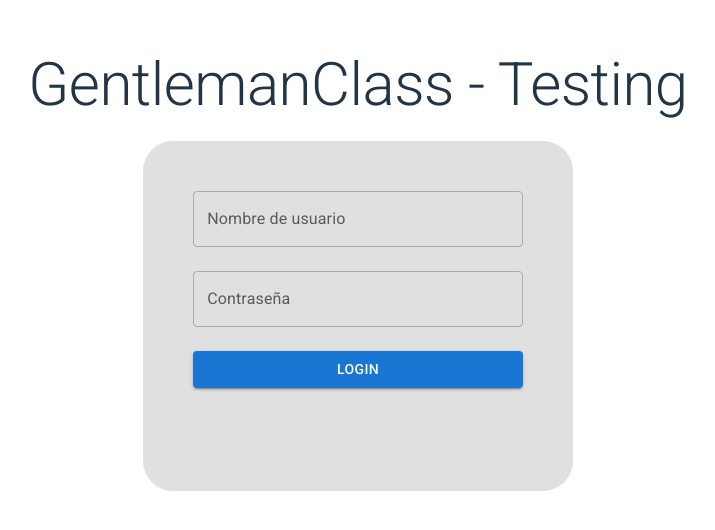
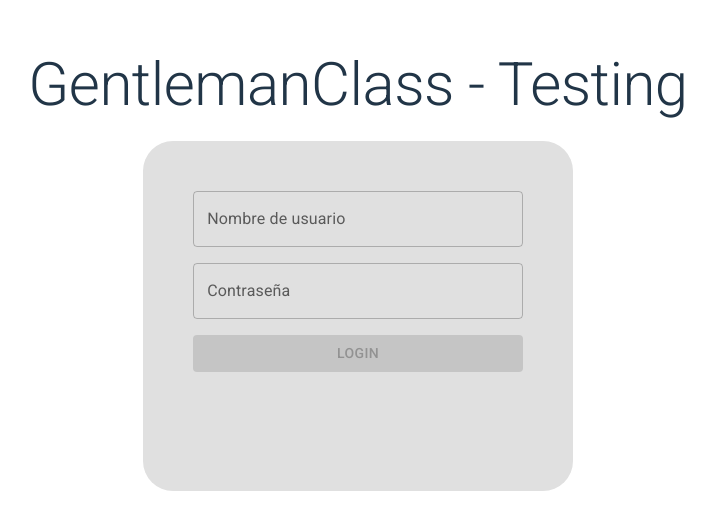
Before and after one commit to Gentleman-Programming/GentlemanClass_Testing, a React (Vite) app: page / in a window 1280 px wide. Shown: the part 130-660 px from the top of the page, without its empty margins (282-997 px from the left). Built offline with nearby package versions, Linux system fonts and the light colour scheme; the HTML template or start-up script is replaced by a standard one.

Commit message:
feat: add yup validation

```diff
--- a/package.json
+++ b/package.json
@@ -11,10 +11,12 @@
   "dependencies": {
     "@emotion/react": "^11.10.0",
     "@emotion/styled": "^11.10.0",
+    "@hookform/resolvers": "^2.9.7",
     "@mui/material": "^5.9.3",
     "react": "^18.2.0",
     "react-dom": "^18.2.0",
-    "react-hook-form": "^7.34.0"
+    "react-hook-form": "^7.34.0",
+    "yup": "^0.32.11"
   },
   "devDependencies": {
     "@types/react": "^18.0.15",
--- a/src/components/LoginForm.jsx
+++ b/src/components/LoginForm.jsx
@@ -1,9 +1,49 @@
-import { Box, Button, TextField } from '@mui/material';
+import { useEffect, useState } from 'react';
+import { Box, Button, TextField, Typography } from '@mui/material';
 import { useForm } from 'react-hook-form';
+import { yupResolver } from '@hookform/resolvers/yup';
+import * as yup from 'yup';
+
+const schema = yup
+  .object({
+    username: yup
+      .string()
+      .required('Username es requerido')
+      .max(12, 'Username debe ser máximo de 12 caracteres'),
+    password: yup
+      .string()
+      .required('Password es requerido')
+      .max(12, 'Password debe ser máximo de 12 caracteres')
+      .matches(
+        /^.*(?=.{8,})((?=.*[!@#$%^&*()\-_=+{};:,<.>]){1})(?=.*\d)((?=.*[a-z]){1})((?=.*[A-Z]){1}).*$/,
+        'Password debe ser alfanumérico, y contener máximo 12 caracteres, una mayúscula y un caracter especial'
+      ),
+  })
+  .required();
 
 export const LoginForm = () => {
-  const { register, handleSubmit } = useForm();
-  const onSubmit = (data) => console.log(data);
+  const [isDisabled, setIsDisabled] = useState(true);
+
+  const {
+    register,
+    handleSubmit,
+    formState: { errors },
+    reset,
+  } = useForm({
+    resolver: yupResolver(schema),
+  });
+  const onSubmit = (data) => {
+    console.log(data);
+    reset();
+  };
+
+  useEffect(() => {
+    if (Object.keys(errors).length === 0) {
+      setIsDisabled(true);
+    } else {
+      setIsDisabled(false);
+    }
+  }, [errors]);
 
   return (
     <Box
@@ -16,21 +56,30 @@ export const LoginForm = () => {
       }}
     >
       <form onSubmit={handleSubmit(onSubmit)}>
-        <Box sx={{ display: 'flex', flexDirection: 'column', gap: 3 }}>
+        <Box sx={{ display: 'flex', flexDirection: 'column', gap: 1 }}>
           <TextField
             variant='outlined'
             label='Nombre de usuario'
             fullWidth
+            maxLength={12}
             {...register('username')}
           />
+          <Typography color='red'>{errors.username?.message}</Typography>
           <TextField
             variant='outlined'
             label='Contraseña'
             type='password'
             fullWidth
+            maxLength={12}
             {...register('password')}
           />
-          <Button type='submit' fullWidth variant='contained'>
+          <Typography color='red'>{errors.password?.message}</Typography>
+          <Button
+            type='submit'
+            fullWidth
+            variant='contained'
+            disabled={isDisabled}
+          >
             Login
           </Button>
         </Box>
```
Also changed, not shown: 1 other file (tests, documents, lock files or other folders).
